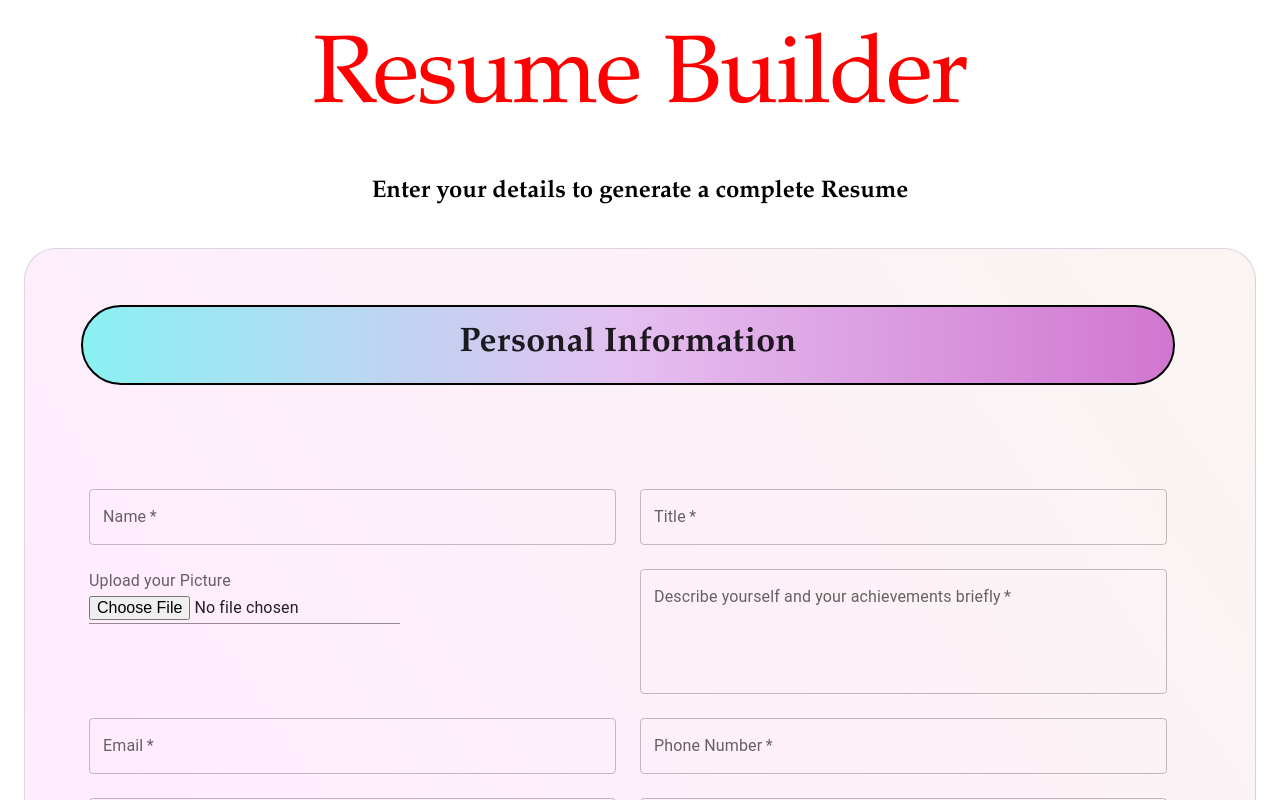
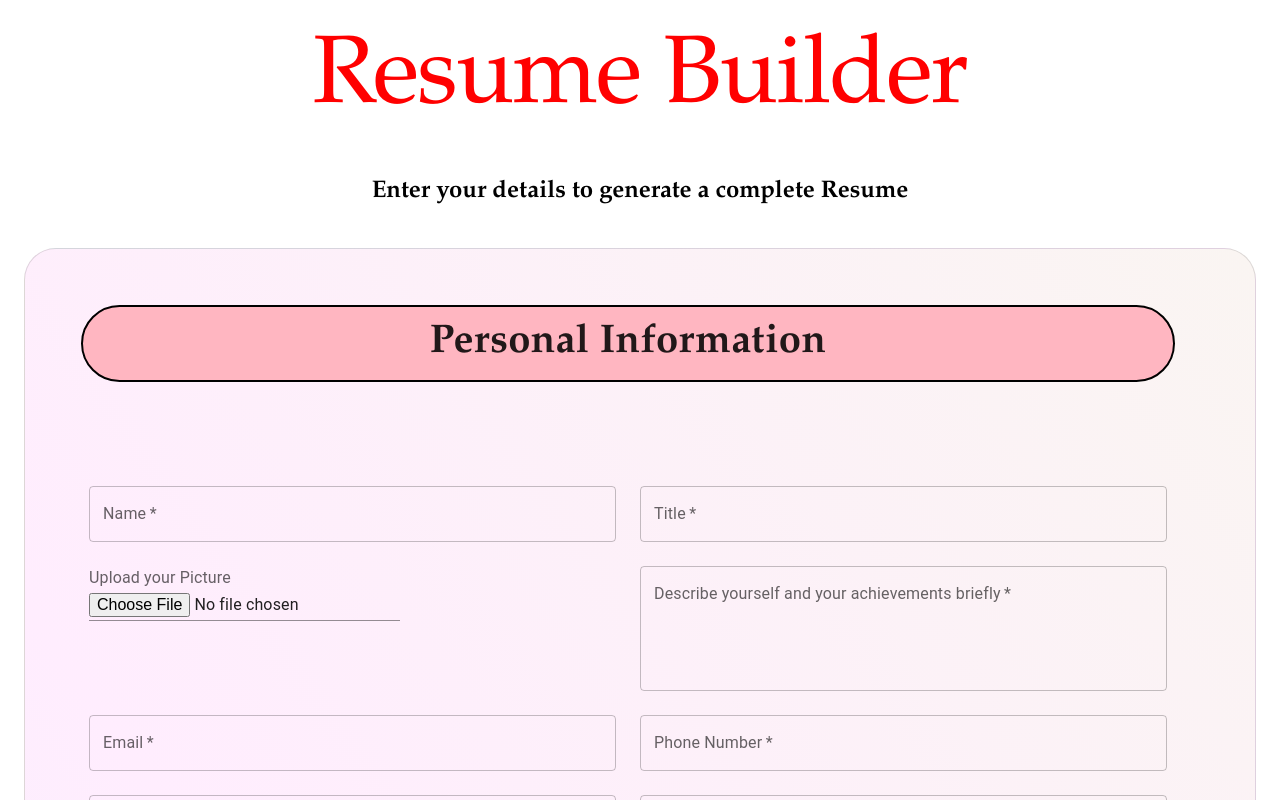
Before and after one commit to Muaz-Ashraf/Resume-Builder, a React (Vite) app: page / in a window 1280 px wide. Shown: the top 800 px of the page. Built offline with nearby package versions, Linux system fonts and the light colour scheme.

Commit message:
edit UI components

```diff
--- a/src/Components/InputForm.jsx
+++ b/src/Components/InputForm.jsx
@@ -74,7 +74,7 @@ const InputForm = () => {
     const updatedSkills = [...skills];
     updatedSkills[index] = value;
     setSkills(updatedSkills);
-    setFormData({ ...formData, skills: updatedSkills });
+    setFormData({ ...formData, skills: skills });
   };
 
   const addInterestHandler = () => {
@@ -116,7 +116,7 @@ const InputForm = () => {
     setExperience(updatedExperience);
     setFormData({ ...formData, experience: updatedExperience });
   };
-  const [formData, setFormData] = useState([{ name: "", phone: "" }]);
+  const [formData, setFormData] = useState([{}]);
 
   function submitHandler(e) {
     e.preventDefault();
@@ -484,6 +484,7 @@ const InputForm = () => {
               {interests.map((items, index) => {
                 return (
                   <TextField
+                    mt={2}
                     key={index}
                     name="interests"
                     value={items.interests}
--- a/src/Components/UI/SectionDivider.jsx
+++ b/src/Components/UI/SectionDivider.jsx
@@ -13,11 +13,11 @@ const SectionDivider = (props) => {
         fontFamily: "Palatino",
 
         border: "2px black solid",
-        padding: "0.5em",
-        backgroundColor: "#8bf1f2",
-        backgroundImage:
-          "linear-gradient(90deg, #8bf1f2 0%, #e5bff0 50%, #d176d0 100%)",
+        padding: "0.3em",
+        backgroundColor: "lightpink",
+
         borderRadius: "2em",
+        fontSize: "2.5em",
       }}
     >
       {props.children}
```
